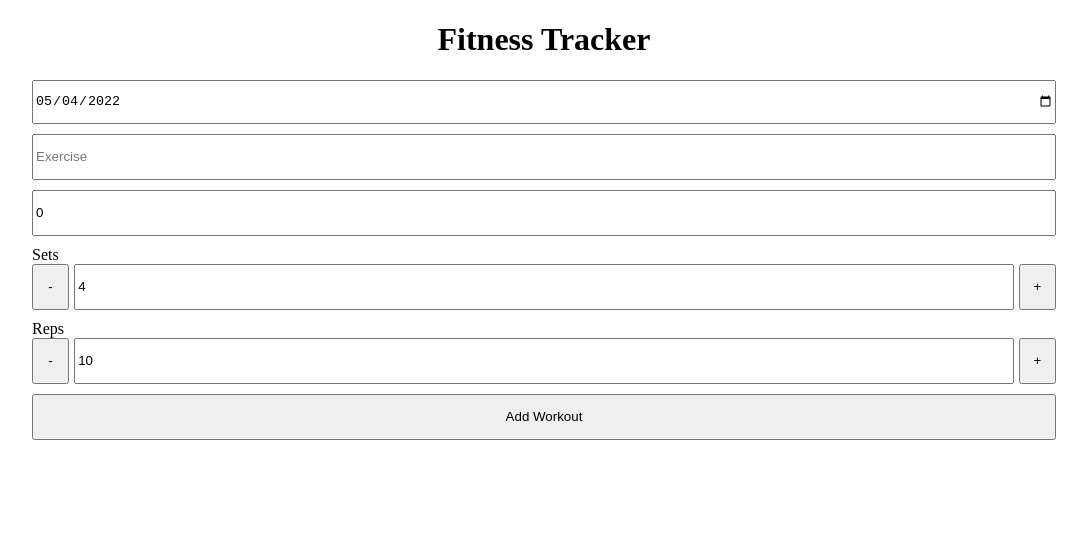
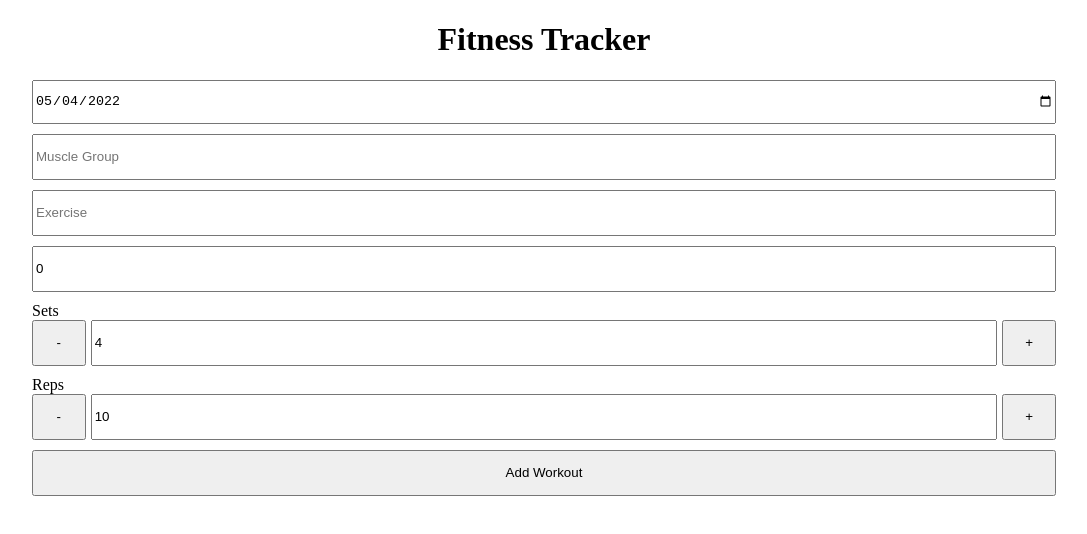
Before and after one commit to jestercruz/fitness-tracker, a React (Create React App) app: page / in a window 1280 px wide. Shown: the top 534 px of the page, without its empty margins (104-1191 px from the left). Built offline with nearby package versions, Linux system fonts and the light colour scheme.

Commit message:
Added group field and cleaned up display history formatDate

```diff
--- a/src/App.js
+++ b/src/App.js
@@ -5,11 +5,12 @@ import DisplayHistory from "./components/DisplayHistory";
 import "./stylesheets/App.css";
 
 const App = () => {
-  const dateTime = new Date().toISOString().split("T");
+  const dateTime = new Date(Date.now()).toISOString().split("T");
 
   const [exercise, setExercise] = useState({
     id: "",
     date: dateTime[0],
+    group: "",
     exercise: "",
     weight: 0,
     sets: 4,
--- a/src/components/DisplayHistory.js
+++ b/src/components/DisplayHistory.js
@@ -2,9 +2,7 @@ import "../stylesheets/DisplayHistory.css";
 
 const DisplayHistory = ({ history }) => {
   const formatDate = (date) => {
-    const year = date.slice(0, 4);
-    const month = date.slice(5, 7);
-    const day = date.slice(8, 10);
+    const [year, month, day] = date.split("-");
     return `${month}/${day}/${year}`;
   };
 
@@ -14,6 +12,7 @@ const DisplayHistory = ({ history }) => {
         <thead>
           <tr>
             <th>Date</th>
+            <th>Group</th>
             <th>Exercise</th>
             <th>Weight</th>
             <th>Sets</th>
@@ -24,6 +23,7 @@ const DisplayHistory = ({ history }) => {
           {history.map((el) => (
             <tr key={el.id}>
               <td>{formatDate(el.date)}</td>
+              <td>{el.group}</td>
               <td>{el.exercise}</td>
               <td>{el.weight}</td>
               <td>{el.sets}</td>
--- a/src/components/ExerciseInput.js
+++ b/src/components/ExerciseInput.js
@@ -19,6 +19,13 @@ const ExerciseInput = ({ exercise, setExercise, setHistory, history }) => {
         onChange={(e) => {
           setExercise({ ...exercise, date: e.target.value });
         }}
+      />
+      <Input
+        placeholder="Muscle Group"
+        onChange={(e) => {
+          setExercise({ ...exercise, group: e.target.value });
+        }}
+        value={exercise.group}
       />
       <Input
         placeholder="Exercise"
--- a/src/stylesheets/Stepper.css
+++ b/src/stylesheets/Stepper.css
@@ -10,6 +10,6 @@
 
 .stepper-container .stepperButton {
   height: 3.45em;
-  width: 3em;
+  width: 4.5em;
   padding: 1px 2px;
 }
```
